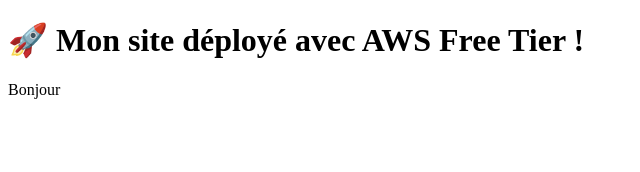
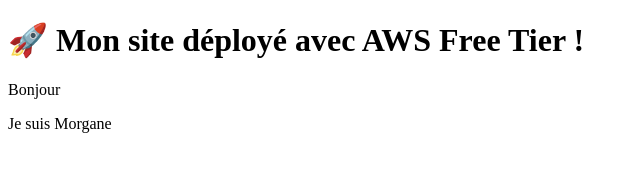
Before and after one commit to MorganeFD123/mon-site-statique, a plain HTML site: page index.html in a window 1280 px wide. Shown: the whole page, without its empty margins (0-640 px from the left). Drawn offline with Linux system fonts and the light colour scheme.

Commit message:
modif index.html

```diff
--- a/index.html
+++ b/index.html
@@ -6,5 +6,6 @@
   <body>
     <h1>🚀 Mon site déployé avec AWS Free Tier !</h1>
     <p>Bonjour</p>
+    <p>Je suis Morgane</p>
   </body>
 </html>
```
